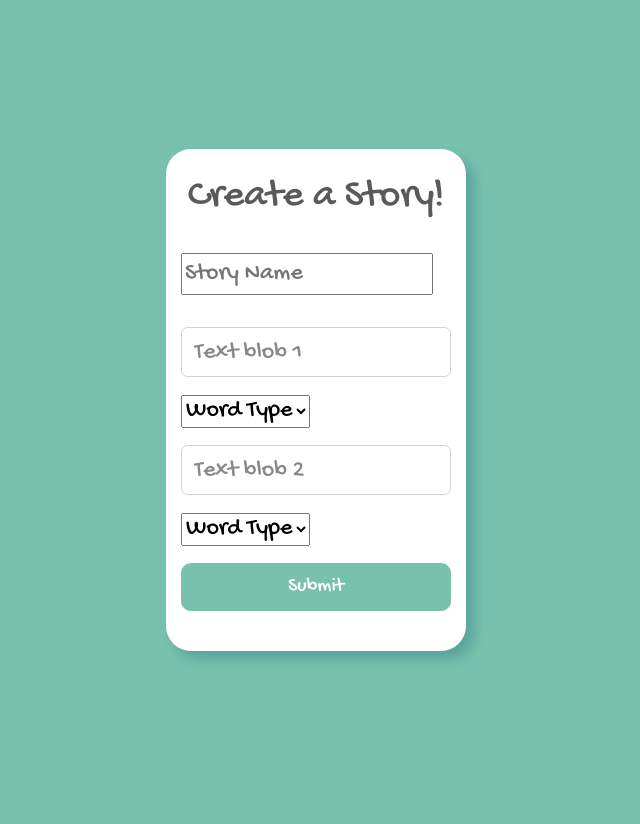
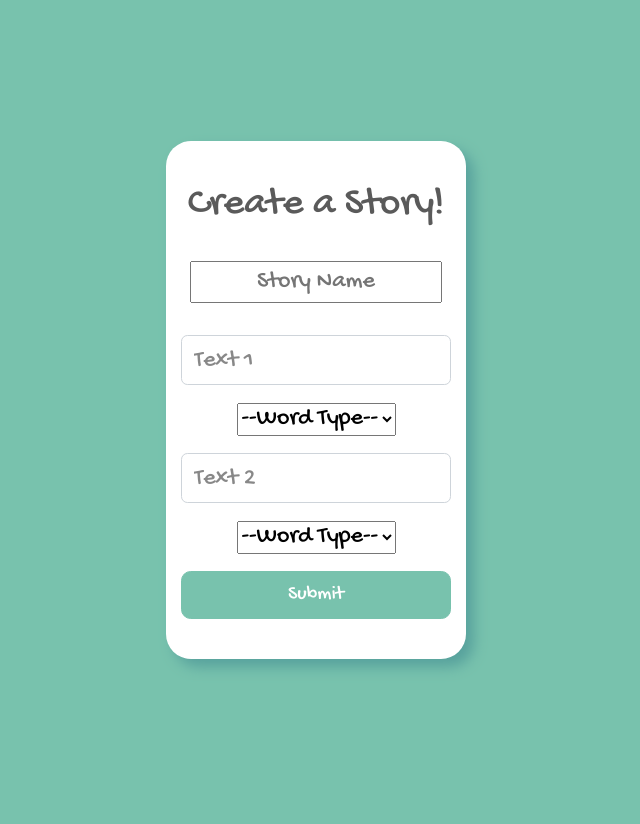
Before and after one commit to juliahowes124/MadLibs, a Flask app: page /create in a window 1280 px wide. Shown: the whole page, without its empty margins (324-964 px from the left). Run offline with Flask 2, Linux system fonts and the light colour scheme.

Commit message:
styling tweaks

```diff
--- a/templates/base.html
+++ b/templates/base.html
@@ -17,6 +17,7 @@
   <div class="row vh-100">
     <div class="mx-auto my-auto">
       <main class="col w-100">
+        <h1 class="text-center pt-2">{% block header %}{% endblock %}</h1>
         {% block content %}{% endblock %}
       </main>
     </div>
--- a/templates/create_story_template.html
+++ b/templates/create_story_template.html
@@ -4,14 +4,14 @@
 
 {% block content %}
   <h1 class="pt-4 mb-3 text-center">Create a Story!</h1>
-  <form action="/create" class="pb-4" method="POST">
-    <input name="story_name" placeholder="Story Name" class="my-3">
+  <form action="/create" class="pb-4 text-center" method="POST">
+    <input name="story_name" placeholder="Story Name" class="my-3 text-center">
     <input
             name="text_1"
             aria-label="text_1"
-            class="form-control my-3" placeholder="Text blob 1">
+            class="form-control my-3" placeholder="Text 1">
         <select name="word_type_1" id="word_1">
-            <option value="">Word Type</option>
+            <option value=""> --Word Type-- </option>
             <option value="noun">Noun</option>
             <option value="verb">Verb</option>
             <option value="adjective">Adjective</option>
@@ -19,9 +19,9 @@
           <input
               name="text_2"
               aria-label="text_2"
-              class="form-control my-3" placeholder="Text blob 2">
+              class="form-control my-3" placeholder="Text 2">
         <select name="word_type_2" id="word_2">
-            <option value="">Word Type</option>
+            <option value=""> --Word Type-- </option>
             <option value="noun">Noun</option>
             <option value="verb">Verb</option>
             <option value="adjective">Adjective</option>
--- a/templates/story.html
+++ b/templates/story.html
@@ -5,6 +5,9 @@
 {% block content %}
 
   <h1 class="pt-4 mb-3 text-center">Madlibs Story!</h1>
-  <h2 class="pt-1 pl-3 pr-3 pb-4">{{story}}</h2>
+  <p class="pt-1 pl-3 pr-3">{{story}}</p>
+  <div class="text-center py-2">
+    <a class="btn btn-primary" href="/">Start Over</a>
+  </div>
 
 {% endblock %}
```
Also changed, not shown: templates/dropdown.html (+7 -3 lines), static/madlibs.css (line endings or trailing spaces).
